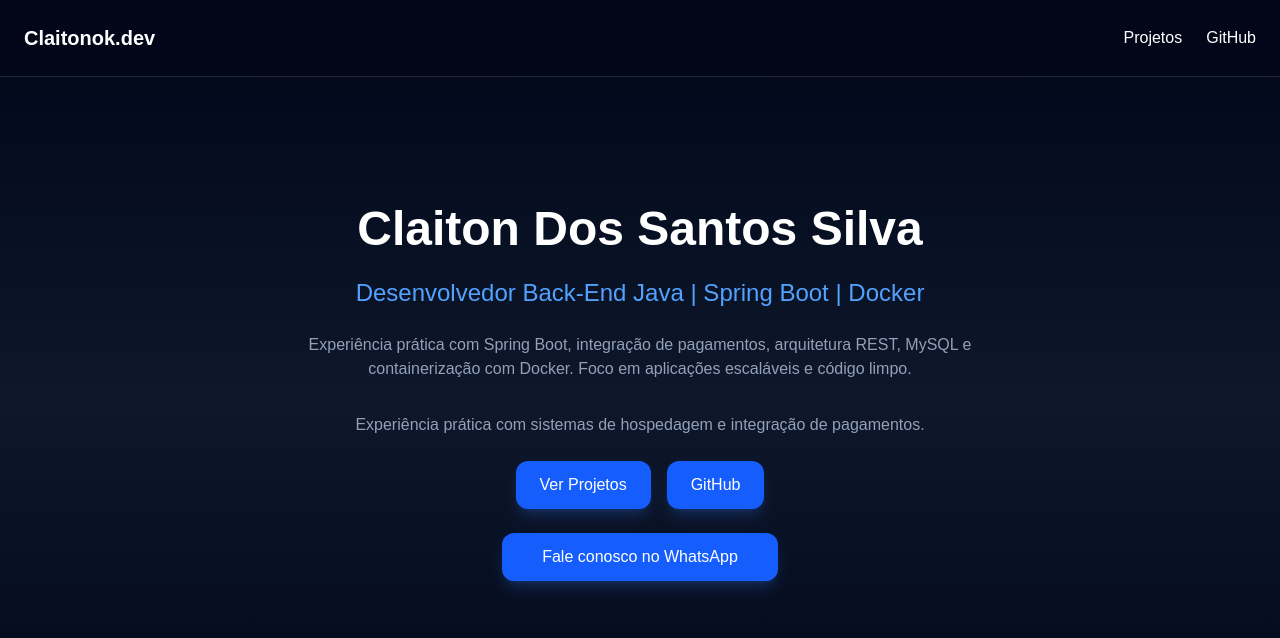
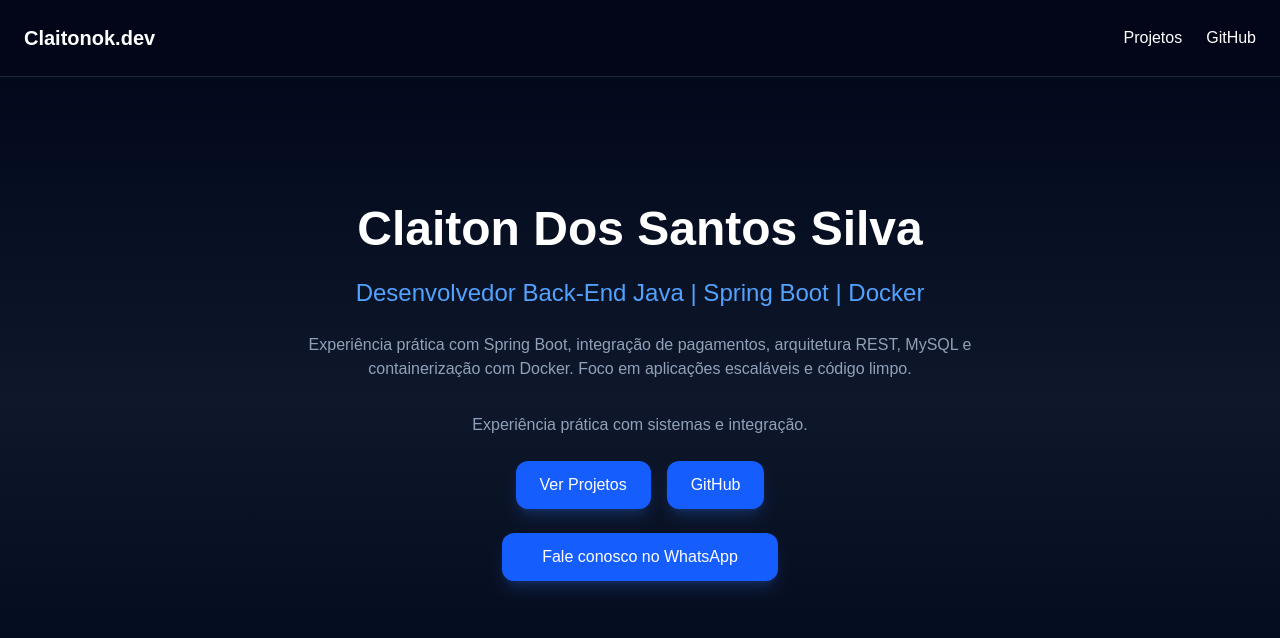
Before and after one commit to Claitonok/portfolio, a Next.js app: page / in a window 1280 px wide. Shown: the top 638 px of the page. Built offline with nearby package versions, Linux system fonts and the light colour scheme.

Commit message:
Portfolio

```diff
--- a/app/components/Hero.jsx
+++ b/app/components/Hero.jsx
@@ -15,8 +15,7 @@ export default function Hero() {
           arquitetura REST, MySQL e containerização com Docker.
            Foco em aplicações escaláveis e código limpo.
       </p>
-        <p className="text-slate-400 mb-6 mt-0">Experiência prática com sistemas de hospedagem
-        e integração de pagamentos.</p>
+        <p className="text-slate-400 mb-6 mt-0">Experiência prática com sistemas e integração.</p>
 
       <div className="flex gap-4">
         <a
```
